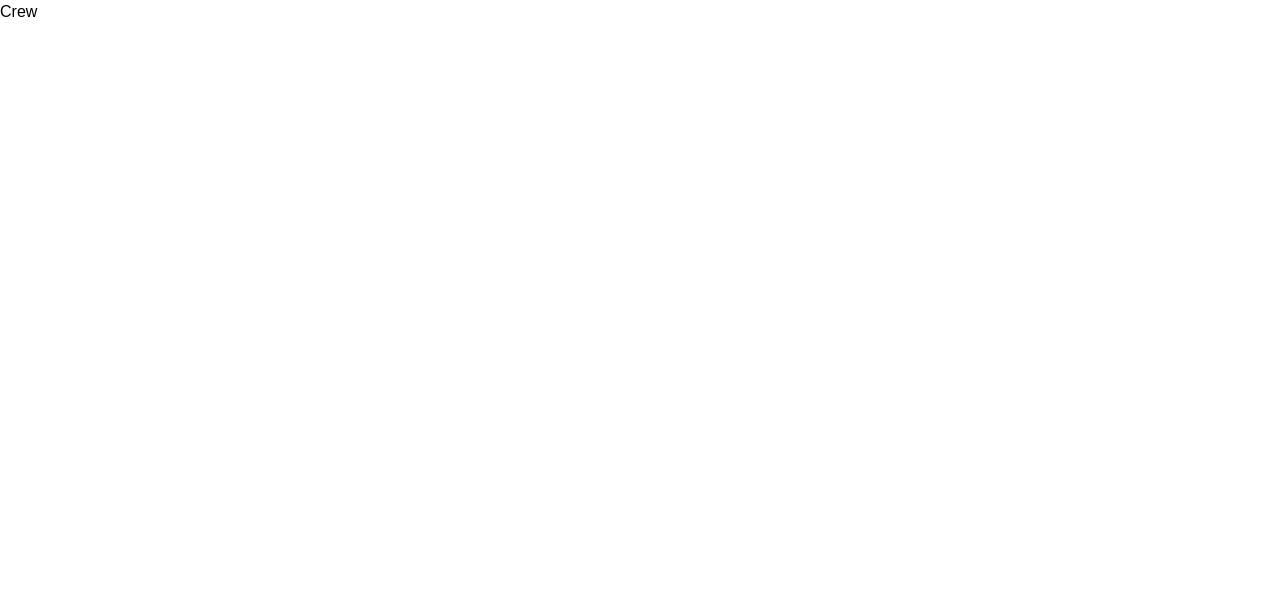
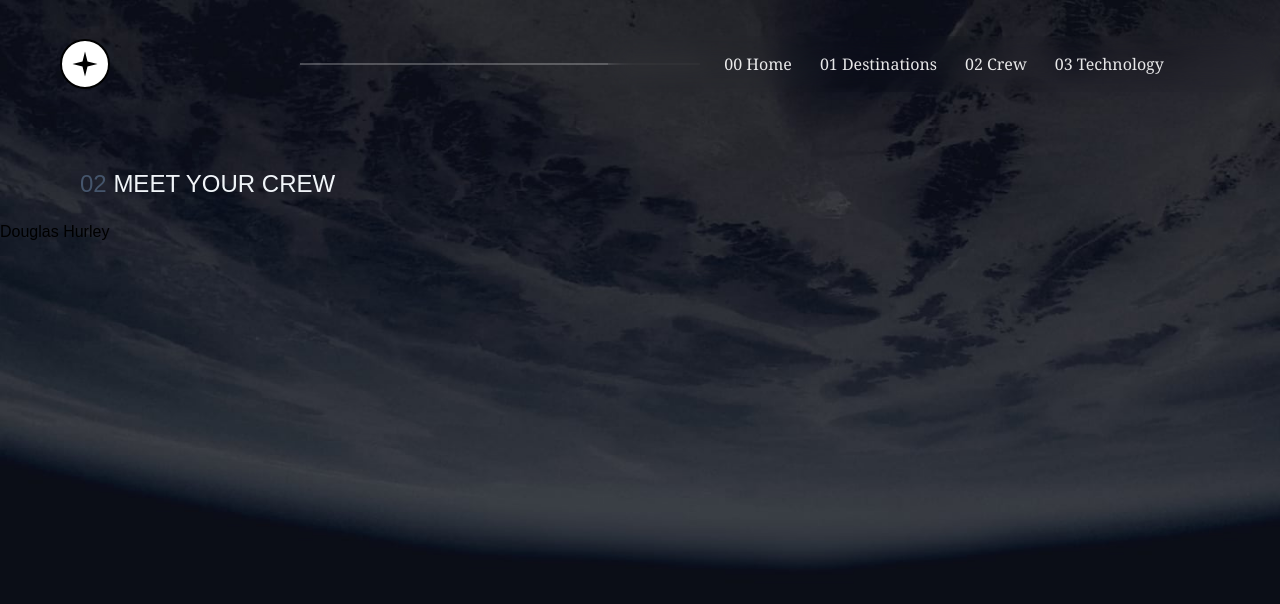
Before and after one commit to junior217/space-tourism-website, a Next.js app in the folder space-tourism/: page /crew in a window 1280 px wide. Shown: the top 604 px of the page. Built offline with nearby package versions, Linux system fonts and the light colour scheme; a web font is replaced by a local one.

Commit message:
Crew member page started

```diff
--- /dev/null
+++ b/space-tourism/app/crew/douglas.tsx
@@ -0,0 +1,12 @@
+import { spaceTourismData } from "../data"
+import Image from "next/image"
+
+export default function Douglas() {
+    const crewDouglas = spaceTourismData[0].crew[0]
+
+    return (
+        <div className="bg-inherit">
+           <h1>{crewDouglas.name}</h1>
+        </div>
+    )
+}
--- a/space-tourism/app/crew/page.tsx
+++ b/space-tourism/app/crew/page.tsx
@@ -1,7 +1,21 @@
+import NavBar from "../NavBar"
+import Douglas from "./douglas"
+
 export default function CrewPage(){
     return (
-        <>
-         <div>Crew</div>
-        </>
+        <div className="wrapper-crew font-inherit">
+         <main className="flex flex-col">
+            <div>
+                <NavBar />
+            </div>
+            <div className="ml-20 py-5">
+                <h1 className="text-2xl text-left text-slate-100 mt-10 uppercase"> <span className="text-slate-600">02 </span> Meet Your Crew</h1>
+            </div>
+            <div>
+                <Douglas />
+            </div>
+
+         </main>
+        </div>
     )
 }
--- a/space-tourism/app/destination/page.tsx
+++ b/space-tourism/app/destination/page.tsx
@@ -21,18 +21,10 @@ export default function Destination() {
 
 
     return (
-
-        <main
-        style={{
-          backgroundImage: "url('/destination/background-destination-desktop.jpg')",
-          backgroundSize: 'cover',
-          backgroundPosition: 'center',
-          backgroundRepeat: 'no-repeat',
-          minHeight: '100vh',
-        }}
-        className="relative flex flex-col space-between ">
+      <div className="wrapper-destination">
+        <main className="relative flex flex-col space-between ">
           <NavBar />
-          <div className="absolute top-20 left-3 px-10">
+          <div className="absolute top-25 left-3 px-10">
             <h1 className="text-2xl text-slate-50 uppercase text-center mt-10">01 Pick your destination</h1>
           </div>
           <div className="mt-15 pt-20 relative">
@@ -47,5 +39,6 @@ export default function Destination() {
             </div>
           </div>
         </main>
+      </div>
     )
 }
--- a/space-tourism/app/globals.css
+++ b/space-tourism/app/globals.css
@@ -27,3 +27,20 @@ body {
   background-position: center;
   min-height: 100vh;
 }
+
+.wrapper-destination {
+  background-image: url('/destination/background-destination-desktop.jpg');
+  background-repeat: no-repeat;
+  background-size: cover;
+  background-position: center;
+  min-height: 100vh;
+}
+
+
+.wrapper-crew {
+  background-image: url('/crew/background-crew-desktop.jpg');
+  background-repeat: no-repeat;
+  background-size: cover;
+  background-position: center;
+  min-height: 100vh;
+}
```
Also changed, not shown: space-tourism/app/crew/anousheh.tsx (added), space-tourism/app/crew/mark.tsx (added), space-tourism/app/crew/victor.tsx (added).
